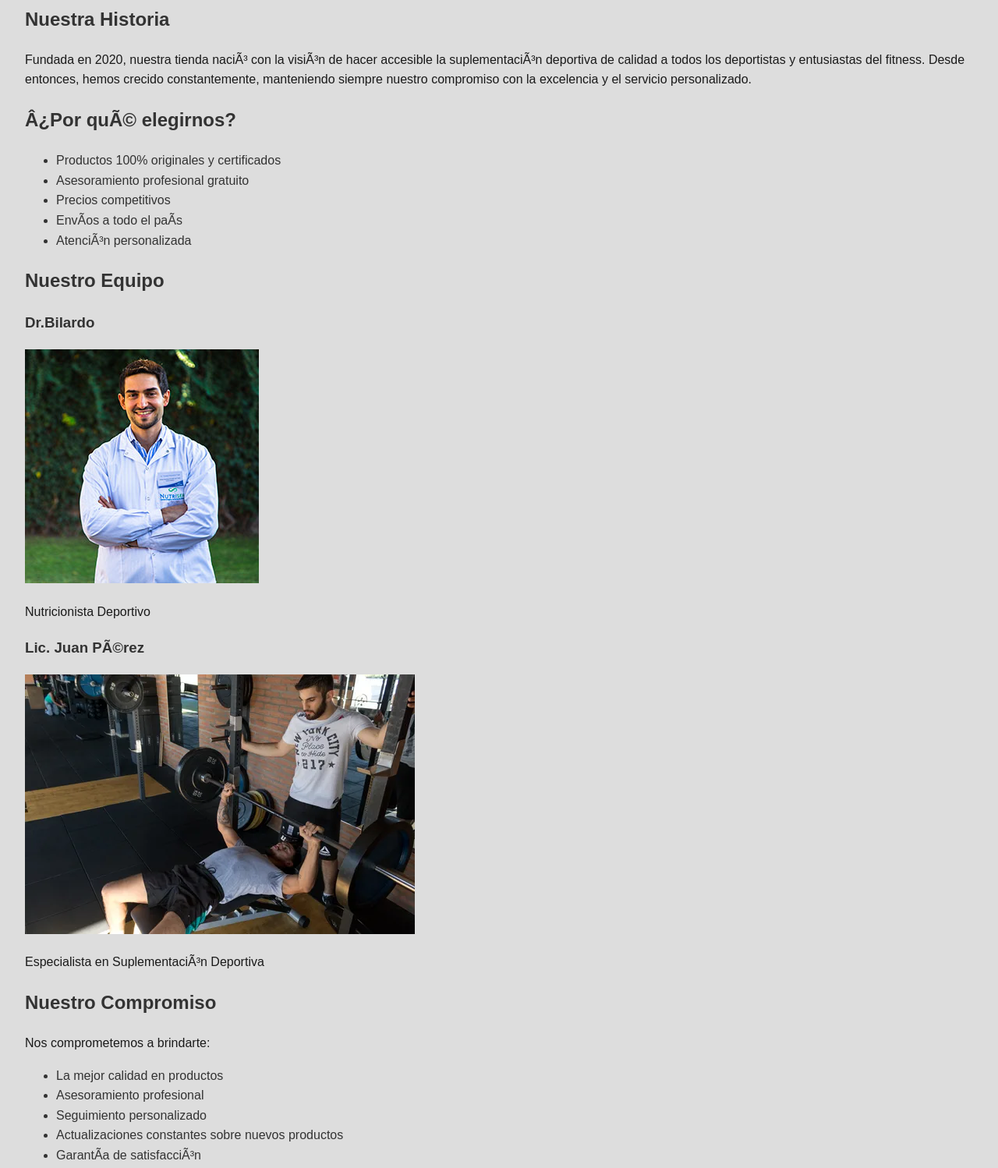
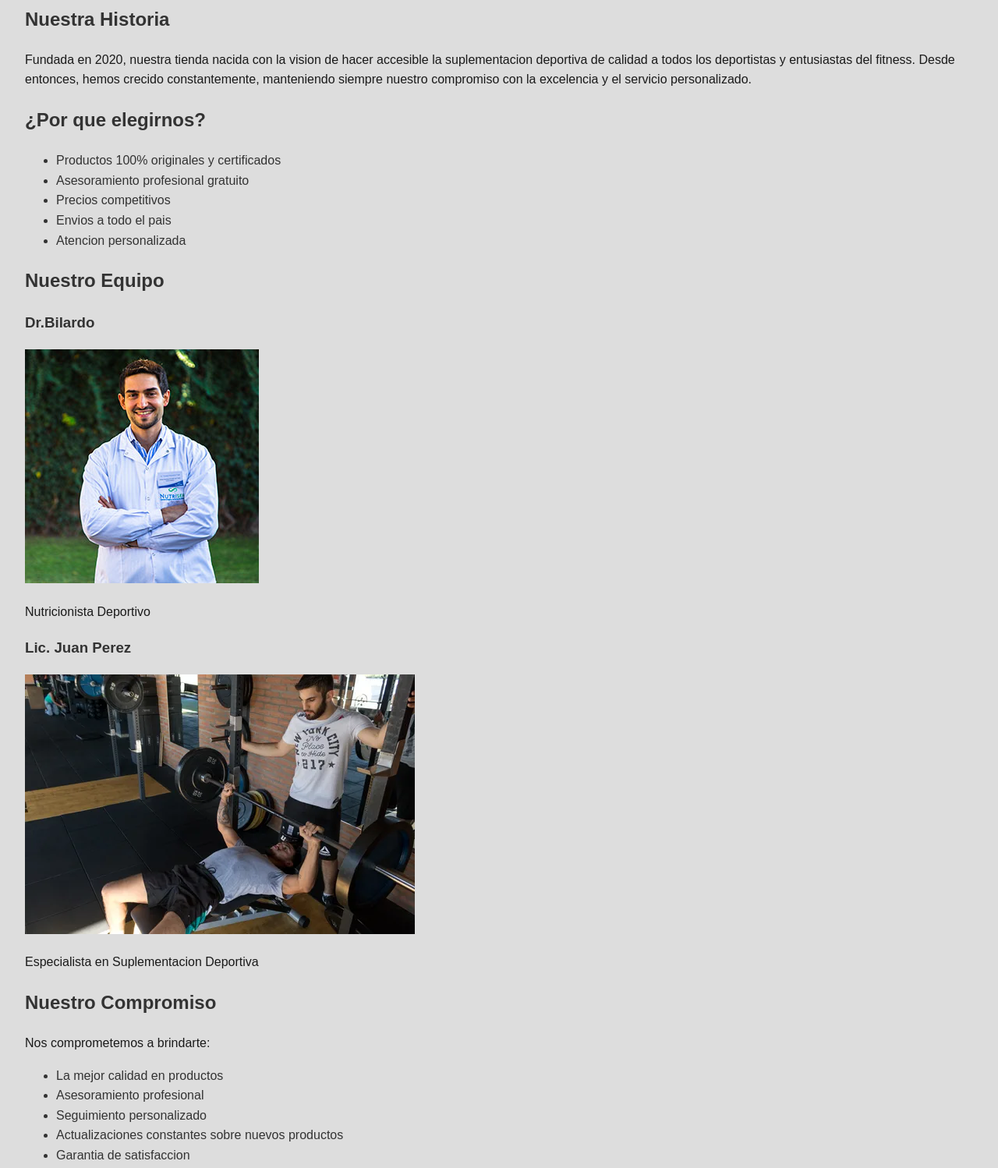
Before and after one commit to GastyCoria2024/GastyCoria2024.github.io, a plain HTML site: page sobre-nosotros.html in a window 1280 px wide. Shown: the part 200-1698 px from the top of the page at 78% size. Drawn offline with Linux system fonts and the light colour scheme.

Commit message:
Update sobre-nosotros.html

```diff
--- a/sobre-nosotros.html
+++ b/sobre-nosotros.html
@@ -20,15 +20,15 @@
 
     <section class="nosotros-contenido">
         <h2>Nuestra Historia</h2>
-        <p>Fundada en 2020, nuestra tienda naciÃ³ con la visiÃ³n de hacer accesible la suplementaciÃ³n deportiva de calidad a todos los deportistas y entusiastas del fitness. Desde entonces, hemos crecido constantemente, manteniendo siempre nuestro compromiso con la excelencia y el servicio personalizado.</p>
+        <p>Fundada en 2020, nuestra tienda nacida con la vision de hacer accesible la suplementacion deportiva de calidad a todos los deportistas y entusiastas del fitness. Desde entonces, hemos crecido constantemente, manteniendo siempre nuestro compromiso con la excelencia y el servicio personalizado.</p>
 
-        <h2>Â¿Por quÃ© elegirnos?</h2>
+        <h2>¿Por que elegirnos?</h2>
         <ul>
             <li>Productos 100% originales y certificados</li>
             <li>Asesoramiento profesional gratuito</li>
             <li>Precios competitivos</li>
-            <li>EnvÃ­os a todo el paÃ­s</li>
-            <li>AtenciÃ³n personalizada</li>
+            <li>Envios a todo el pai­s</li>
+            <li>Atencion personalizada</li>
         </ul>
 
         <h2>Nuestro Equipo</h2>
@@ -39,9 +39,9 @@
                 <p>Nutricionista Deportivo</p>
             </div>
             <div class="miembro">
-                <h3>Lic. Juan PÃ©rez</h3>
+                <h3>Lic. Juan Perez</h3>
                 <img src="personal trainer 2-1602761291.webp" alt="Entrenador">
-                <p>Especialista en SuplementaciÃ³n Deportiva</p>
+                <p>Especialista en Suplementacion Deportiva</p>
             </div>
         </div>
 
@@ -52,7 +52,7 @@
             <li>Asesoramiento profesional</li>
             <li>Seguimiento personalizado</li>
             <li>Actualizaciones constantes sobre nuevos productos</li>
-            <li>GarantÃ­a de satisfacciÃ³n</li>
+            <li>Garanti­a de satisfaccion</li>
         </ul>
     </section>
 
```
